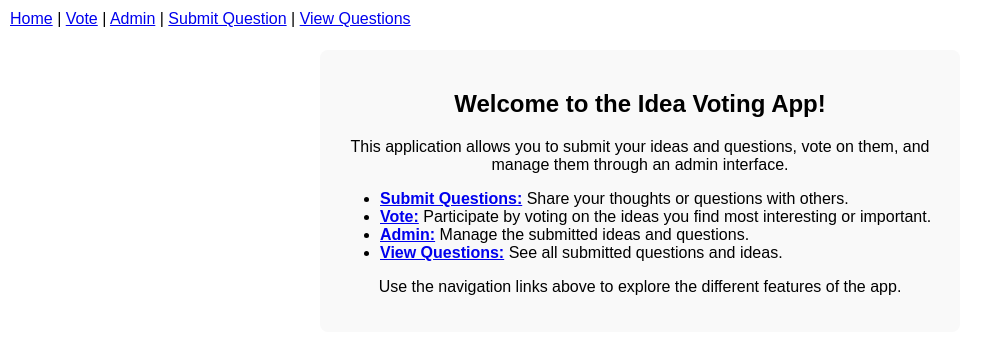
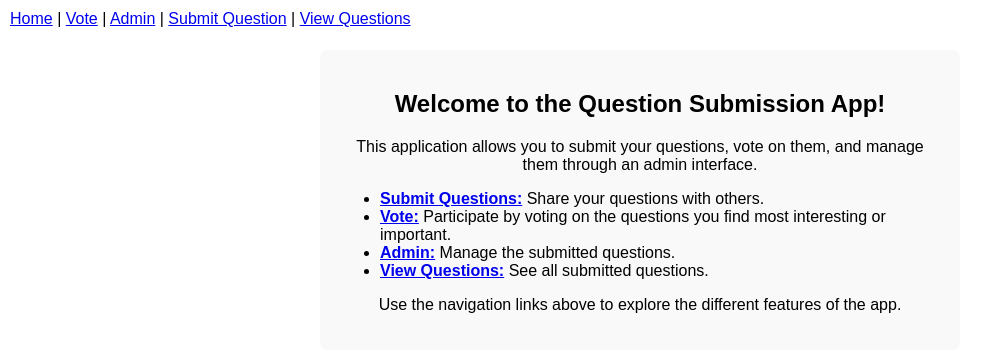
Before and after one commit to IanMulvany/question-voting-app, a Flask app: page / in a window 1280 px wide. Shown: the top 352 px of the page, without its empty margins (0-981 px from the left). Run offline with Flask 3, Linux system fonts and the light colour scheme; some libraries are stand-ins or nearby versions.

Commit message:
feat: Update templates to reflect question submission instead of ideas

```diff
--- a/templates/admin.html
+++ b/templates/admin.html
@@ -9,6 +9,6 @@
 <body>
     <a href="/" style="position: absolute; top: 10px; left: 10px;">Home</a>
     <h1>Admin Page</h1>
-    <p>This is the admin page. Functionality will be added here later.</p>
+    <p>This is the admin page for managing submitted questions. Functionality will be added here later.</p>
 </body>
 </html>
--- a/templates/index.html
+++ b/templates/index.html
@@ -3,7 +3,7 @@
   <head>
     <meta charset="UTF-8" />
     <meta name="viewport" content="width=device-width, initial-scale=1.0" />
-    <title>Idea Voting App</title>
+    <title>Question Submission App</title>
     <link rel="stylesheet" href="static/css/styles.css" />
     <script src="https://ajax.googleapis.com/ajax/libs/jquery/3.5.1/jquery.min.js"></script>
     <script src="static/js/scripts.js"></script>
@@ -53,13 +53,13 @@
       <a href="/questions">View Questions</a>
     </div>
     <div class="description-block" style="margin-top: 50px; padding: 20px; background-color: #f9f9f9; border-radius: 8px; max-width: 600px; margin-left: auto; margin-right: auto;">
-      <h2>Welcome to the Idea Voting App!</h2>
-      <p>This application allows you to submit your ideas and questions, vote on them, and manage them through an admin interface.</p>
+      <h2>Welcome to the Question Submission App!</h2>
+      <p>This application allows you to submit your questions, vote on them, and manage them through an admin interface.</p>
       <ul style="text-align: left;">
-        <li><strong><a href="/submit-question">Submit Questions:</a></strong> Share your thoughts or questions with others.</li>
-        <li><strong><a href="/vote">Vote:</a></strong> Participate by voting on the ideas you find most interesting or important.</li>
-        <li><strong><a href="/admin">Admin:</a></strong> Manage the submitted ideas and questions.</li>
-        <li><strong><a href="/questions">View Questions:</a></strong> See all submitted questions and ideas.</li>
+        <li><strong><a href="/submit-question">Submit Questions:</a></strong> Share your questions with others.</li>
+        <li><strong><a href="/vote">Vote:</a></strong> Participate by voting on the questions you find most interesting or important.</li>
+        <li><strong><a href="/admin">Admin:</a></strong> Manage the submitted questions.</li>
+        <li><strong><a href="/questions">View Questions:</a></strong> See all submitted questions.</li>
       </ul>
       <p>Use the navigation links above to explore the different features of the app.</p>
     </div>
--- a/templates/questions.html
+++ b/templates/questions.html
@@ -8,7 +8,7 @@
 </head>
 <body>
     <a href="/" style="position: absolute; top: 10px; left: 10px;">Home</a>
-    <h1>Questions</h1>
+    <h1>Submitted Questions</h1>
     <div id="questions-container">
         {% for idea in ideas %}
         <div class="idea-card">
--- a/templates/submit_question.html
+++ b/templates/submit_question.html
@@ -12,9 +12,9 @@
   <body>
     <div style="position: absolute; top: 10px; left: 10px;">
       <a href="/">Home</a> |
-      <a href="/vote">Vote</a> |
+      <a href="/vote">Vote on Questions</a> |
       <a href="/admin">Admin</a> |
-      <a href="/submit-question">Submit Question</a>
+      <a href="/submit-question">Submit a Question</a>
     </div>
     <h1>Submit Your Question</h1>
     <textarea
--- a/templates/vote.html
+++ b/templates/vote.html
@@ -3,7 +3,7 @@
 <head>
     <meta charset="UTF-8">
     <meta name="viewport" content="width=device-width, initial-scale=1.0">
-    <title>Vote on Ideas</title>
+    <title>Vote on Questions</title>
     <link rel="stylesheet" href="static/css/styles.css">
     <script src="https://ajax.googleapis.com/ajax/libs/jquery/3.5.1/jquery.min.js"></script>
     <script src="static/js/scripts.js"></script>
@@ -11,7 +11,7 @@
 </head>
 <body>
     <a href="/" style="position: absolute; top: 10px; left: 10px;">Home</a>
-    <h1>Vote on Ideas</h1>
+    <h1>Vote on Questions</h1>
     <div id="ideas-container"></div>
 </body>
 </html>
```
